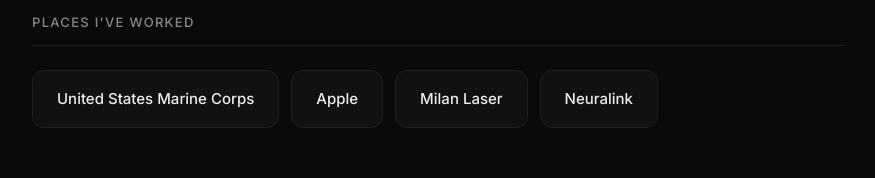
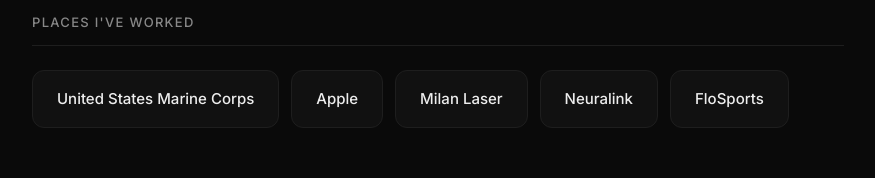
Before and after one commit to andy-broyles/andyisbomb, a plain HTML site: page index.html in a window 1280 px wide. Shown: the part 1824-2002 px from the top of the page, without its empty margins (202-1077 px from the left). Drawn offline with Linux system fonts and the light colour scheme; a script that the page names is missing.

Commit message:
Add FloSports to work history.

```diff
--- a/index.html
+++ b/index.html
@@ -242,6 +242,9 @@
           <a class="experience-link" href="https://neuralink.com/" target="_blank" rel="noreferrer">
             <span class="experience-name">Neuralink</span>
           </a>
+          <a class="experience-link" href="https://www.flosports.tv/" target="_blank" rel="noreferrer">
+            <span class="experience-name">FloSports</span>
+          </a>
         </div>
       </section>
 
```
